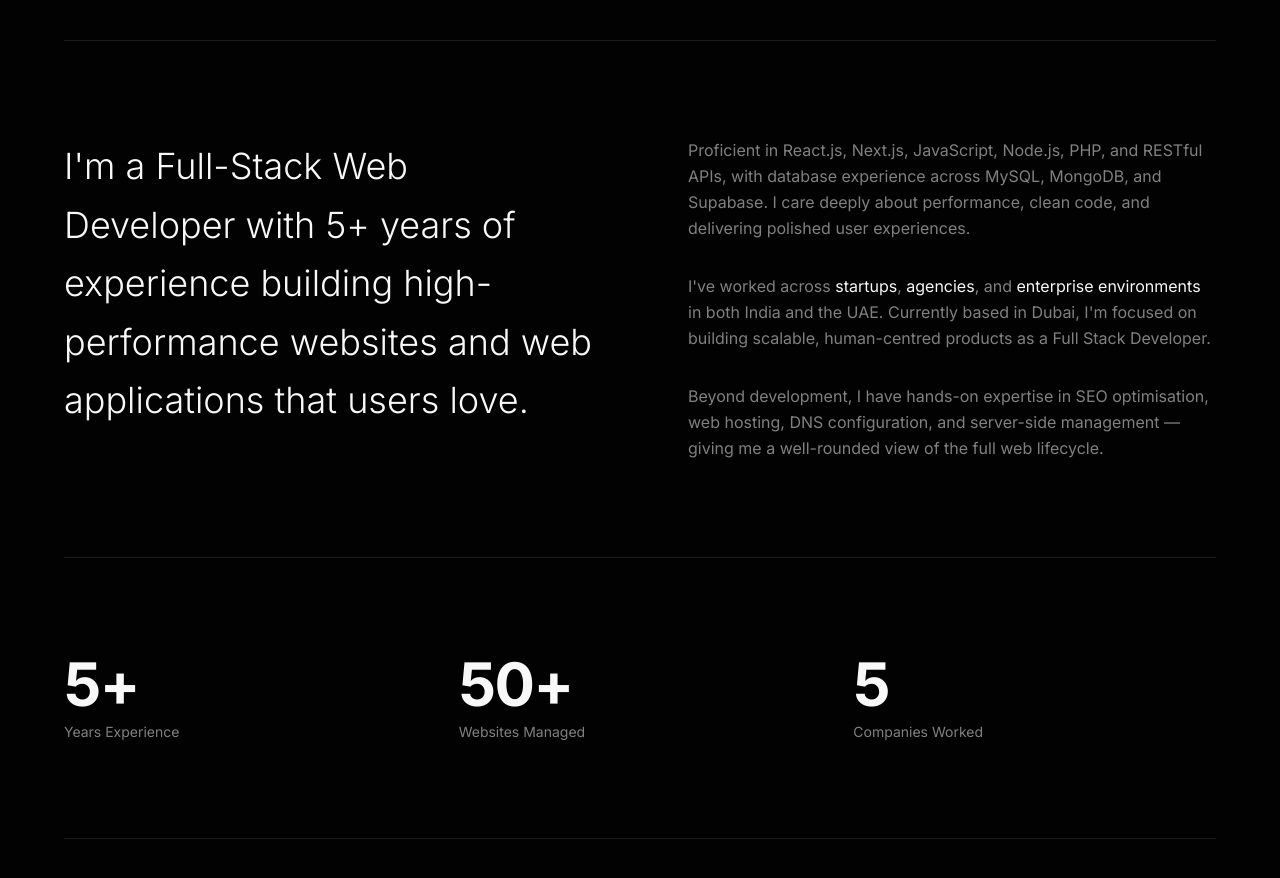
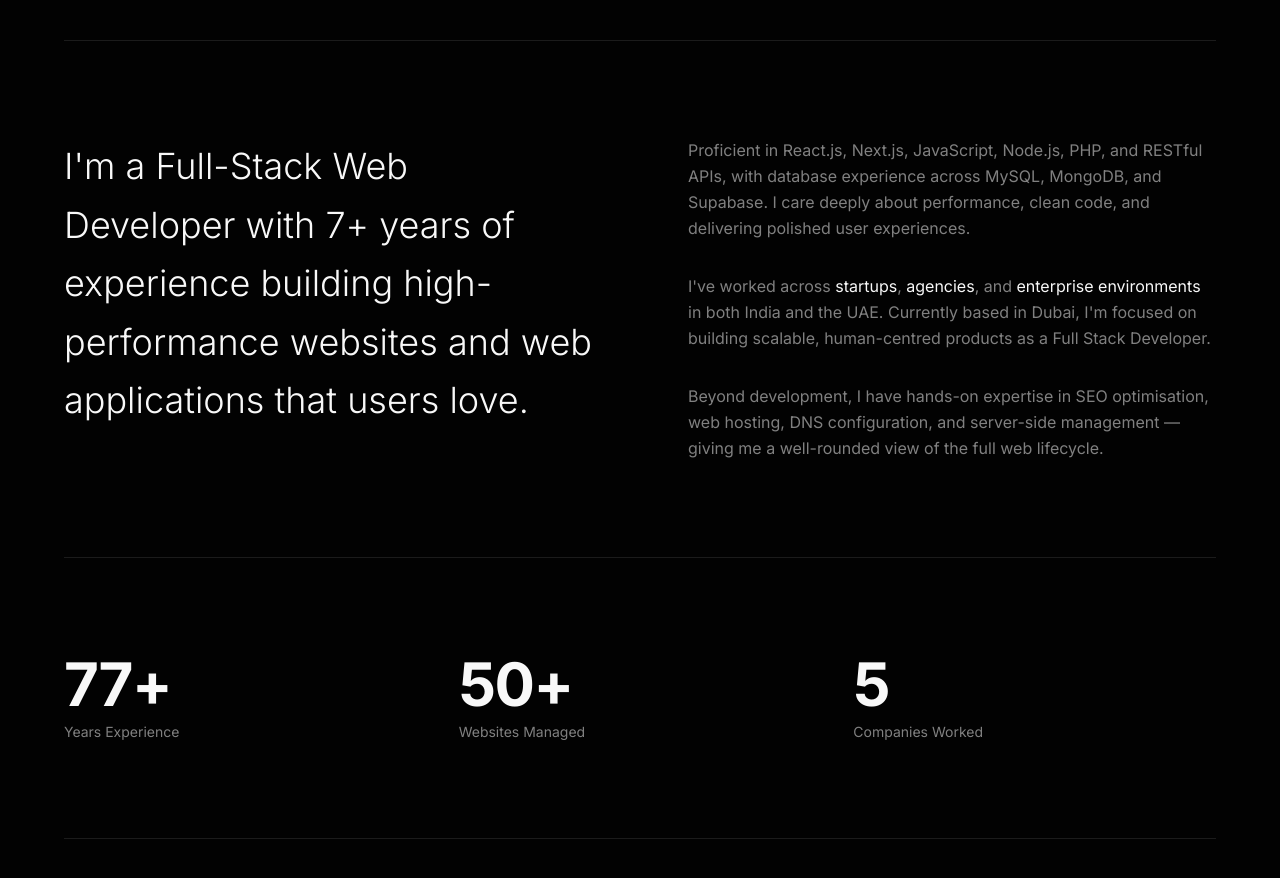
Before and after one commit to D-e-v-Sr/Personal-web, a Next.js app: page /about in a window 1280 px wide. Shown: the part 280-1158 px from the top of the page. Built offline with nearby package versions, Linux system fonts and the light colour scheme.

Commit message:
updated years experience

```diff
--- a/app/about/page.tsx
+++ b/app/about/page.tsx
@@ -5,7 +5,7 @@ import { Header } from "@/components/portfolio/header";
 import { PageTransition, FadeUp, LineReveal } from "@/components/portfolio/page-transition";
 
 const stats = [
-  { number: "5+", label: "Years Experience" },
+  { number: "77+", label: "Years Experience" },
   { number: "50+", label: "Websites Managed" },
   { number: "5", label: "Companies Worked" },
 ];
@@ -39,7 +39,7 @@ export default function AboutPage() {
               <div>
                 <FadeUp delay={0.4}>
                   <p className="text-2xl md:text-3xl lg:text-4xl font-light leading-relaxed text-balance">
-                    I{"'"}m a Full-Stack Web Developer with 5+ years of experience building
+                    I{"'"}m a Full-Stack Web Developer with 7+ years of experience building
                     high-performance websites and web applications that users love.
                   </p>
                 </FadeUp>
--- a/app/globals.css
+++ b/app/globals.css
@@ -75,7 +75,7 @@
 }
 
 @theme inline {
-  --font-sans: 'Inter', 'Inter Fallback', sans-serif;
+  --font-sans: 'Inter', 'Inter Fallback', 'nunito', sans-serif;
   --font-mono: 'JetBrains Mono', 'JetBrains Mono Fallback', monospace;
   --color-background: var(--background);
   --color-foreground: var(--foreground);
--- a/app/layout.tsx
+++ b/app/layout.tsx
@@ -15,7 +15,7 @@ const jetbrainsMono = JetBrains_Mono({
 
 export const metadata: Metadata = {
   title: 'Sharaf | Full Stack Developer',
-  description: 'Full-Stack Web Developer with 5+ years of experience building high-performance websites and web applications. Based in Dubai, UAE.',
+  description: 'Full-Stack Web Developer with 7+ years of experience building high-performance websites and web applications. Based in Dubai, UAE.',
   generator: 'v0.app',
   icons: {
     icon: [
--- a/app/page.tsx
+++ b/app/page.tsx
@@ -32,14 +32,14 @@ export default function HomePage() {
                       <span className="text-muted-foreground italic font-light">digital</span>
                     </TextReveal>
                   </div>
-                  <div className="overflow-hidden">
+                  <div>
                     <TextReveal delay={0.3}>experiences.</TextReveal>
                   </div>
                 </h1>
               </div>
 
               <FadeUp delay={0.5}>
-                <p className="text-muted-foreground text-base md:text-lg max-w-md leading-relaxed">
+                <p className="text-muted-foreground text-base md:text-md max-w-md leading-relaxed">
                   Building polished software and web experiences.
                   Experimenting with magical details in user interfaces.
                 </p>
```
